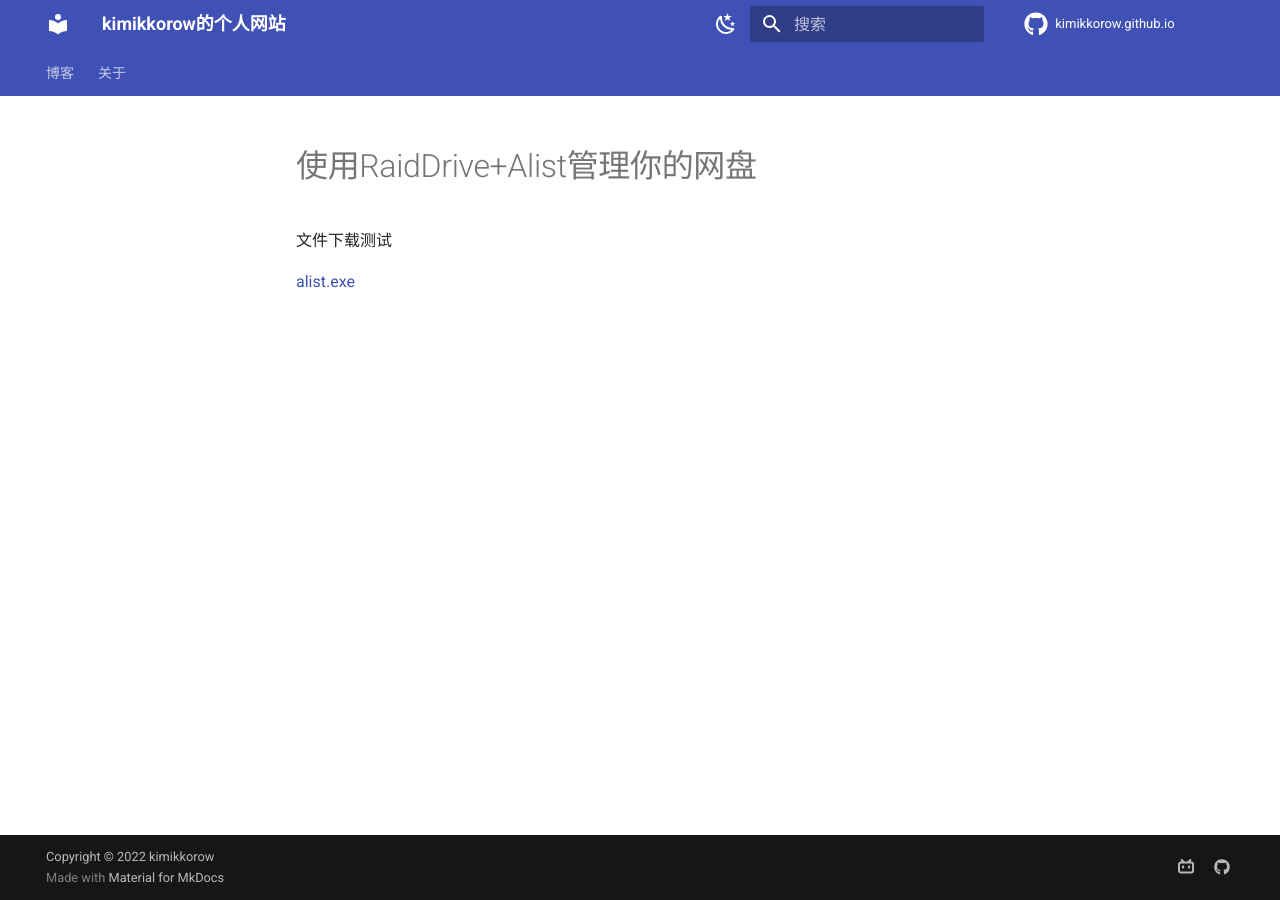
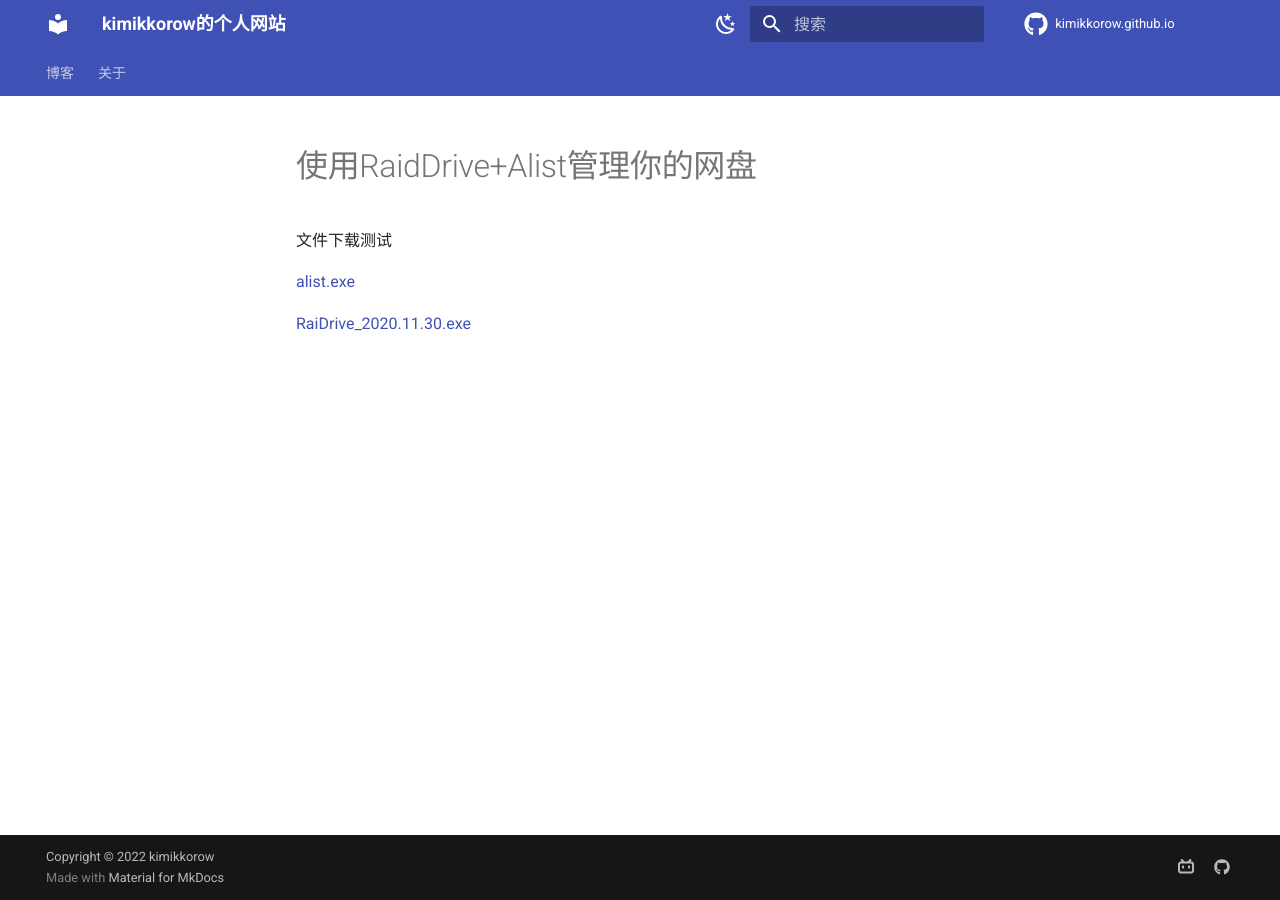
Before and after one commit to kimikkorow/kimikkorow.github.io, an MkDocs documentation site: the page built from docs/blog/使用RaidDrive+Alist管理你的网盘.md, in a window 1280 px wide. Built offline with MkDocs 1.6.1 and Material for MkDocs 9.7.7, drawn with Linux system fonts in a browser that asks for light colours; comment, search, counter and statistics services are not loaded.

Commit message:
Update 使用RaidDrive+Alist管理你的网盘.md

```diff
--- a/docs/blog/使用RaidDrive+Alist管理你的网盘.md
+++ b/docs/blog/使用RaidDrive+Alist管理你的网盘.md
@@ -1,3 +1,5 @@
 文件下载测试
 
 [alist.exe](./files/alist.exe)
+
+[RaiDrive_2020.11.30.exe](./files/RaiDrive_2020.11.30.exe)
```
